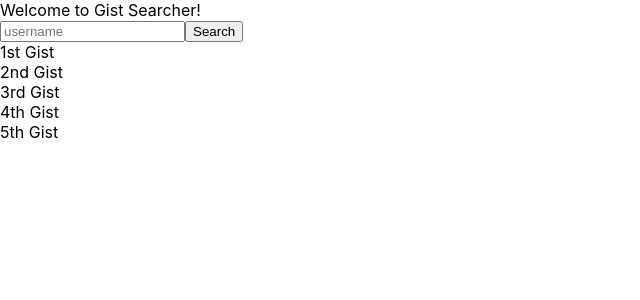
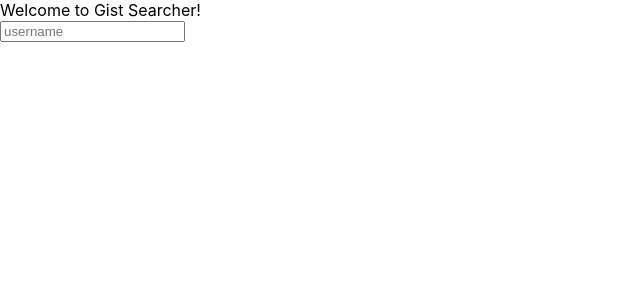
Before and after one commit to ana-lazar/gist-search-app, a React (Create React App) app: page / in a window 1280 px wide. Shown: the top 300 px of the page, without its empty margins (0-640 px from the left). Built offline with nearby package versions, Linux system fonts and the light colour scheme; the HTML template or start-up script is replaced by a standard one.

Commit message:
Add filter text state

```diff
--- a/src/gists/FilterableGistList.tsx
+++ b/src/gists/FilterableGistList.tsx
@@ -1,4 +1,4 @@
-import React from "react";
+import React, { useCallback, useState } from "react";
 import ListWrapper from "./GistList";
 import GistProps from "./GistProps";
 import SearchBar from "./SearchBar";
@@ -8,10 +8,19 @@ interface FilterableListProps {
 }
 
 const FilterableGistList = ({ items }: FilterableListProps) => {
+  const [text, setText] = useState("");
+
+  const handleFilterTextChange = useCallback(
+    (newText: string) => {
+      setText(newText);
+    },
+    [text]
+  );
+
   return (
     <>
-      <SearchBar />
-      <ListWrapper items={items} />
+      <SearchBar text={text} handleFilterTextChange={handleFilterTextChange} />
+      <ListWrapper items={items} text={text} />
     </>
   );
 };
--- a/src/gists/GistList.tsx
+++ b/src/gists/GistList.tsx
@@ -2,11 +2,17 @@ import GistProps from "./GistProps";
 
 interface GistListProps {
   items?: GistProps[];
+  text: string;
 }
 
-const GistList = ({ items }: GistListProps) => {
+const GistList = ({ items, text }: GistListProps) => {
   return (
-    <>{items && items.map(({ description }) => <div>{description}</div>)}</>
+    <>
+      {items &&
+        items
+          .filter((item) => item.description === text)
+          .map(({ description }) => <div>{description}</div>)}
+    </>
   );
 };
 
--- a/src/gists/SearchBar.tsx
+++ b/src/gists/SearchBar.tsx
@@ -1,11 +1,18 @@
-const SearchBar = () => {
+interface SearchBarProps {
+  text: string;
+  handleFilterTextChange: (value: string) => void;
+}
+
+const SearchBar = ({ text, handleFilterTextChange }: SearchBarProps) => {
   return (
-    <>
-      <div>
-        <input type="text" placeholder="username" />
-        <button>Search</button>
-      </div>
-    </>
+    <div>
+      <input
+        type="text"
+        placeholder="username"
+        onChange={(event) => handleFilterTextChange(event.target.value)}
+        value={text}
+      />
+    </div>
   );
 };
 
```
